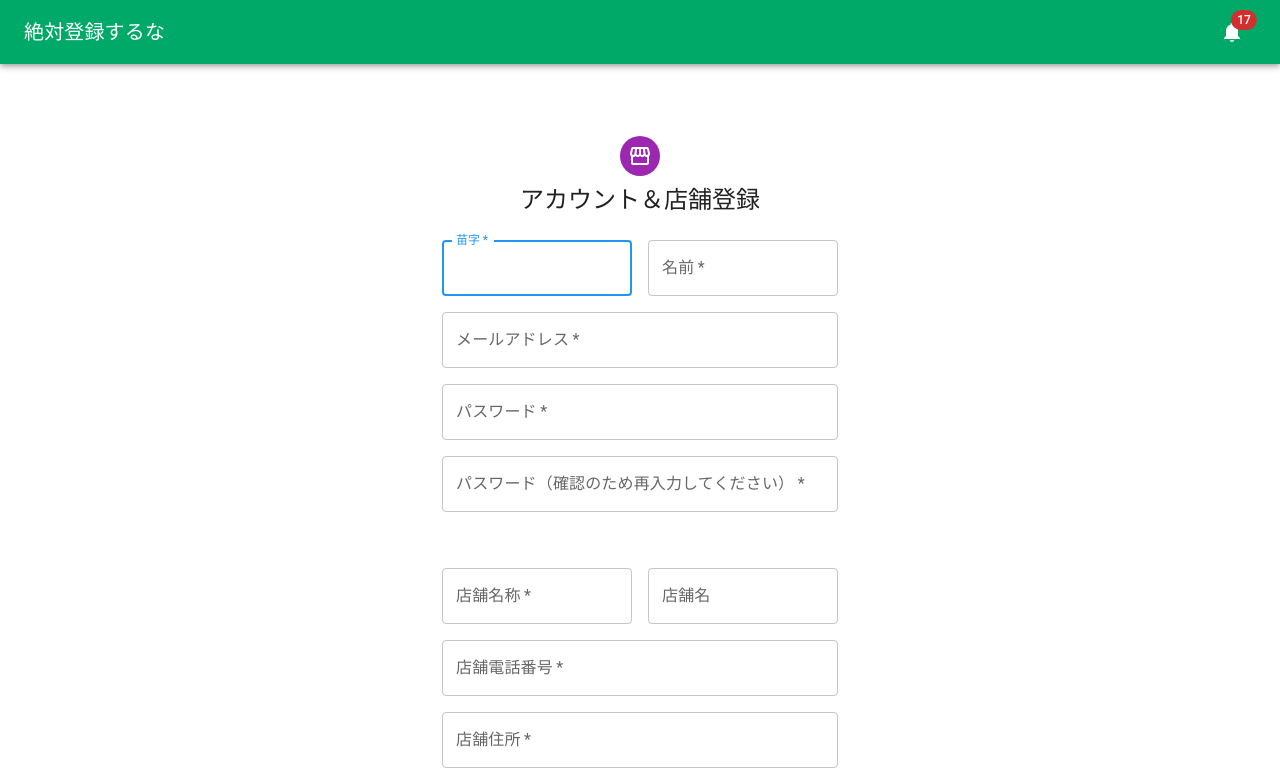
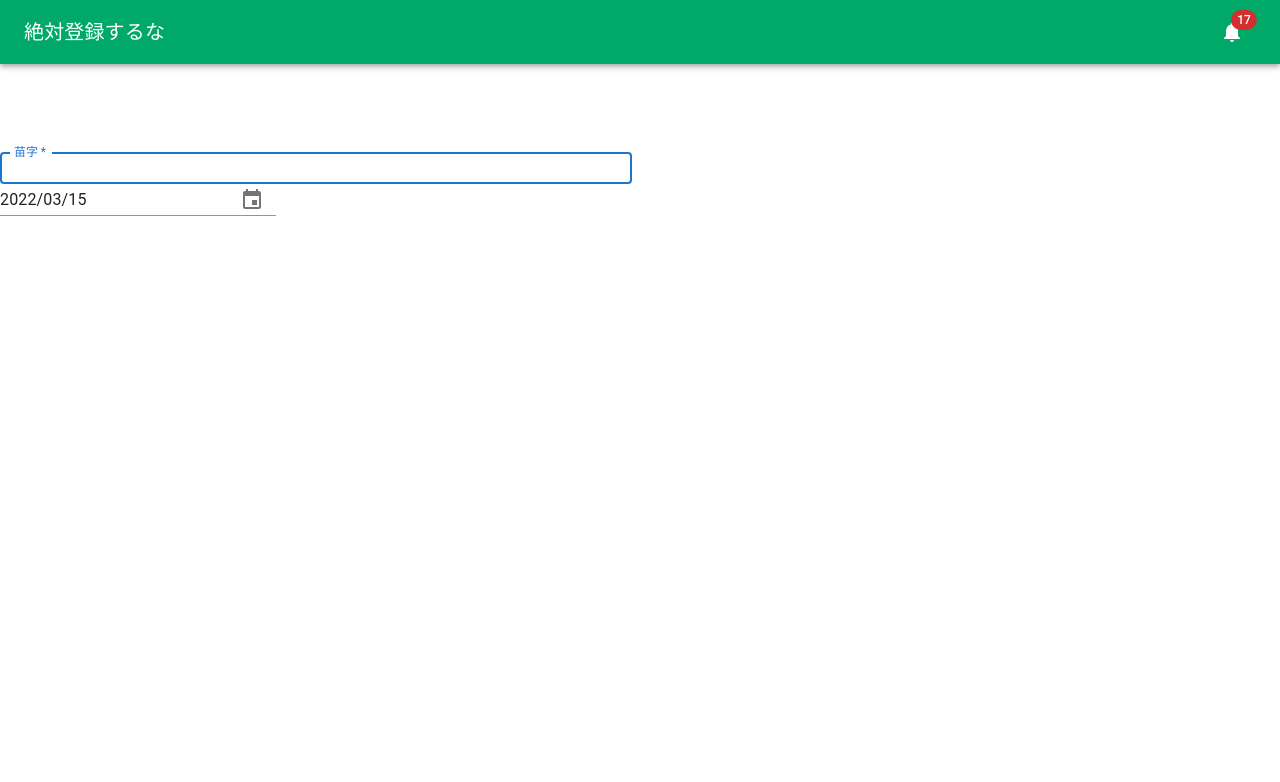
Before and after one commit to nineteen2021/shiftan-v2, a React (Create React App) app in the folder node/django_front/: page / in a window 1280 px wide. Shown: the top 782 px of the page. Built offline with nearby package versions, Linux system fonts and the light colour scheme.

Commit message:
date pickerの実装、registerstoreとmakeshiftのviewsへの移動

```diff
--- a/node/django_front/src/App.js
+++ b/node/django_front/src/App.js
@@ -1,13 +1,14 @@
 import './App.css';
 import MiniDrawer from './components/Navbar'
 import SimpleNavbar from './components/SimpleNavbar';
-import SignUp from './components/RegisterStore';
+import SignUp from './components/views/RegisterStore';
+import MakeShift from './components/views/MakeShift';
 
 function App() {
   return (
     <>
       <SimpleNavbar title = "絶対登録するな"/>
-      <SignUp />
+      <MakeShift />
     </>
   );
 }
--- /dev/null
+++ b/node/django_front/src/components/views/MakeShift.js
@@ -0,0 +1,57 @@
+import React from 'react';
+import { MuiPickersUtilsProvider, KeyboardDatePicker } from '@material-ui/pickers';
+import DateFnsUtils from '@date-io/date-fns';
+import TextField from '@mui/material/TextField';
+import CssBaseline from '@mui/material/CssBaseline';
+import Container from '@mui/material/Container';
+import Grid from '@mui/material/Grid';
+import Box from '@mui/material/Box';
+
+const MakeShift = ({ selectedDate, setSelectedDate }) => {
+  const handleDateChange = (date) => {
+    setSelectedDate(date);
+  };
+  const handleSubmit = (event) => {
+    event.preventDefault();
+    const data = new FormData(event.currentTarget);
+  };
+
+  return (
+    <MuiPickersUtilsProvider utils={DateFnsUtils}>
+      <Container component="main" maxWidth="xs" />
+        <CssBaseline />
+        <Box
+          sx={{
+            marginTop: 8,
+            display: 'flex',
+            flexDirection: 'column',
+            alignItems: 'center',
+          }}
+        />
+        <Box component="form" noValidate onSubmit={handleSubmit} sx={{ mt: 3 }}>
+          <Grid container spacing={2}>
+            <Grid item xs={12} sm={6}>
+              <TextField
+                autoComplete="family-name"
+                name="lastName"
+                required
+                fullWidth
+                id="lastName"
+                label="苗字"
+                autoFocus
+              />
+            </Grid>
+          </Grid>
+        </Box>
+        <KeyboardDatePicker
+          disableToolbar
+          variant="inline"
+          format="yyyy/MM/dd"
+          value={selectedDate}
+          onChange={handleDateChange}
+        />
+    </MuiPickersUtilsProvider>
+  );
+};
+
+export default MakeShift;
--- a/node/django_front/src/components/RegisterStore.jsx
+++ b/node/django_front/src/components/views/RegisterStore.js
@@ -8,7 +8,6 @@ import Checkbox from '@mui/material/Checkbox';
 import Link from '@mui/material/Link';
 import Grid from '@mui/material/Grid';
 import Box from '@mui/material/Box';
-import LockOutlinedIcon from '@mui/icons-material/LockOutlined';
 import Typography from '@mui/material/Typography';
 import Container from '@mui/material/Container';
 import { createTheme, ThemeProvider } from '@mui/material/styles';
```
Also changed, not shown: node/django_front/package.json (+9 -0 lines), 1 other file (tests, documents, lock files or other folders).
